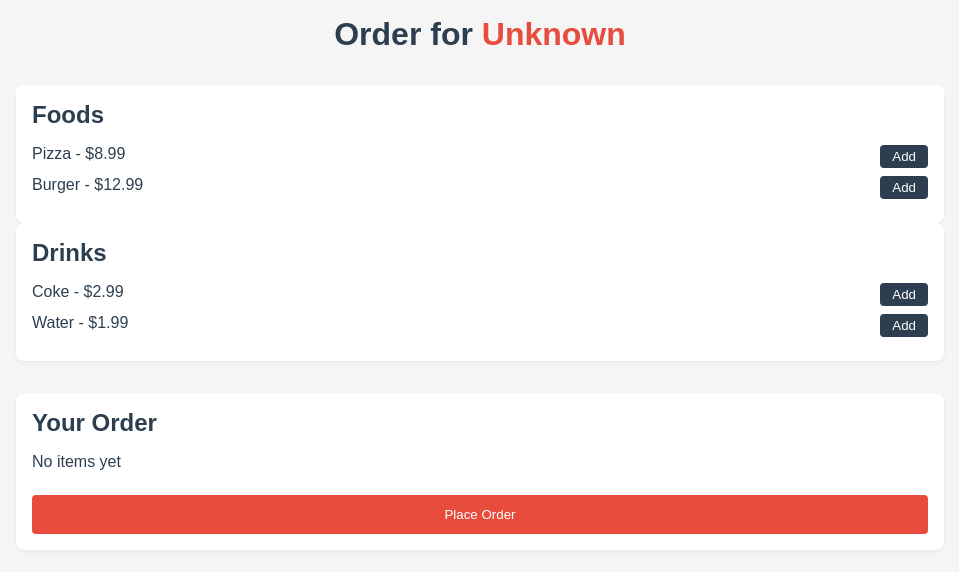
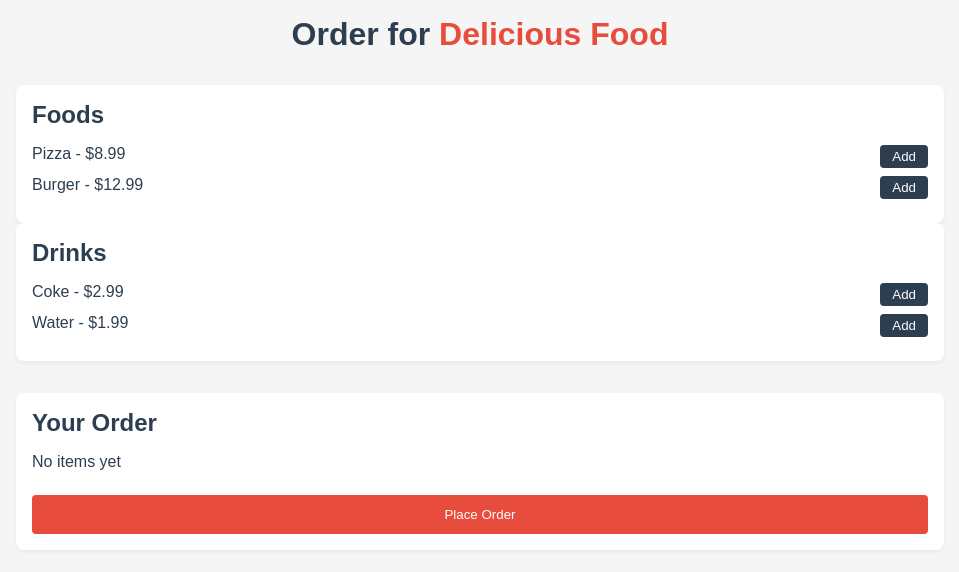
Before and after one commit to Furba2/rm, a plain HTML site: page index.html in a window 1280 px wide. Shown: the whole page, without its empty margins (160-1119 px from the left). Drawn offline with Linux system fonts and the light colour scheme.

Commit message:
Add files via upload

```diff
--- a/index.html
+++ b/index.html
@@ -109,7 +109,7 @@
 </head>
 <body>
   <header>
-    <h1>Order for <span id="tableNumber">Food</span></h1>
+    <h1>Order for <span id="tableNumber">Delicious Food</span></h1>
   </header>
 
   <div id="app">
@@ -131,7 +131,7 @@
   </div>
 
   <script>
-    const table = new URLSearchParams(location.search).get("table") || "Unknown";
+    const table = "Delicious Food"; // This line now sets the table name to "Delicious Food"
     document.getElementById("tableNumber").textContent = table;
 
     const menuData = {
```
